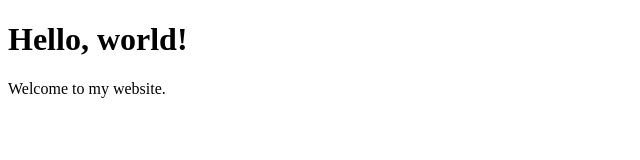
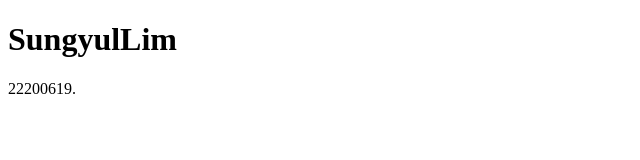
Before and after one commit to SungyulLim/SungyulLim.github.io, a plain HTML site: page index.html in a window 1280 px wide. Shown: the whole page, without its empty margins (0-640 px from the left). Drawn offline with Linux system fonts and the light colour scheme.

Commit message:
Update index.html

```diff
--- a/index.html
+++ b/index.html
@@ -1,10 +1,10 @@
 <!DOCTYPE html>
 <html>
   <head>
-    <title>My Website</title>
+    <title> SungyulLim.github.io </title>
   </head>
   <body>
-    <h1>Hello, world!</h1>
-    <p>Welcome to my website.</p>
+    <h1> SungyulLim </h1>
+    <p> 22200619. </p>
   </body>
 </html>
```
